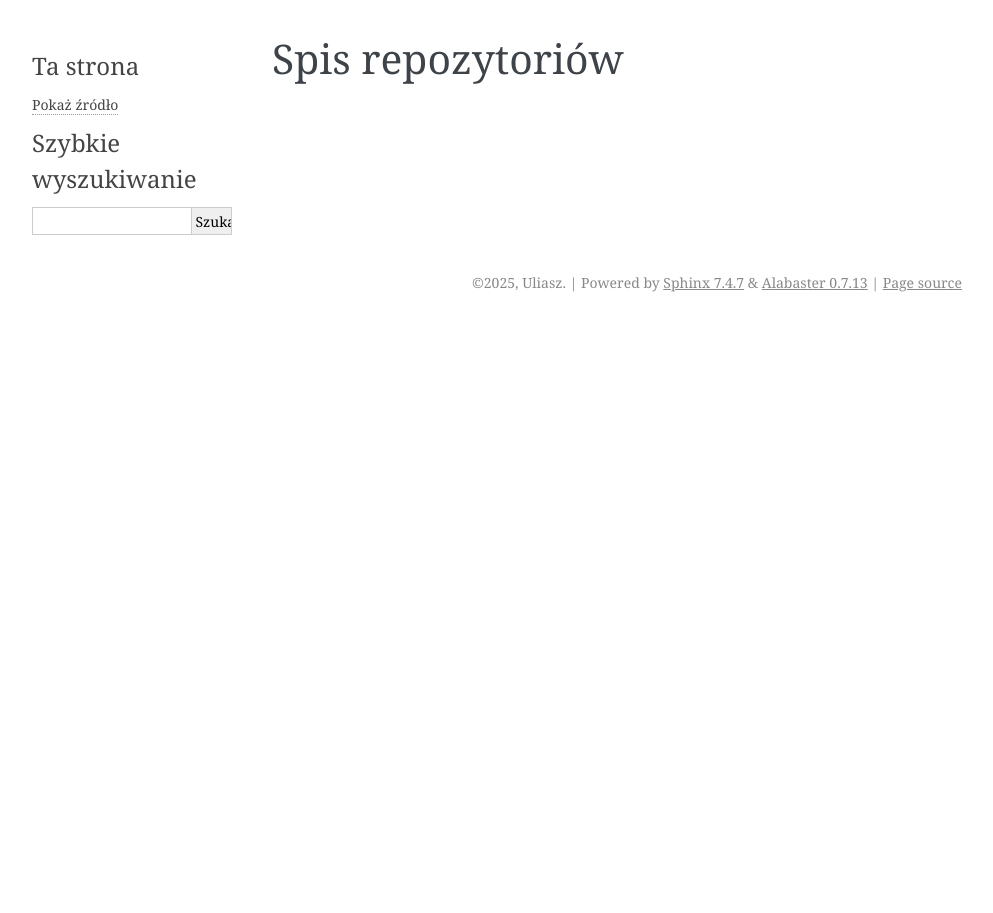
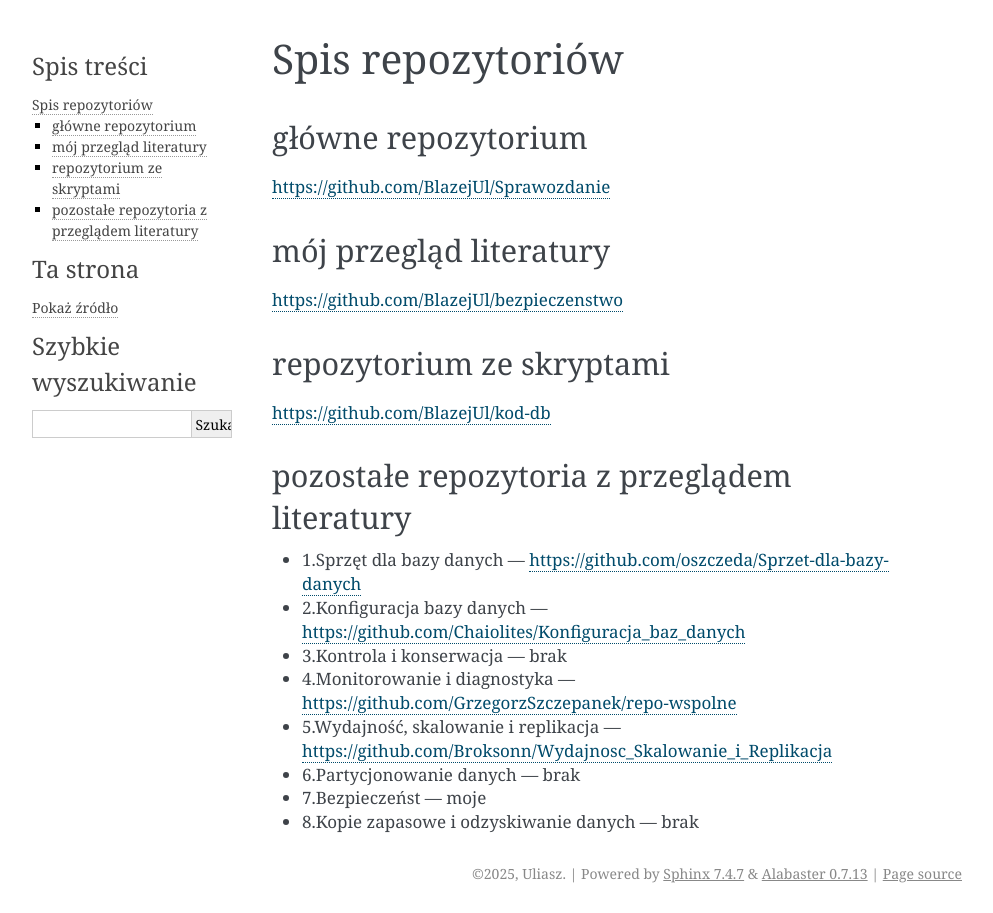
Before and after one commit to BlazejUl/Sprawozdanie, a Sphinx documentation site: the page built from Sprawozdanie-main/source/rozdzial5/index.rst, in a window 1280 px wide. Shown: the whole page, without its empty margins (148-1141 px from the left). Built offline with Sphinx 7.4.7, drawn with Linux system fonts in a browser that asks for light colours; pages that are not in the unit, such as notebooks, are missing from menus.

Commit message:
Update index.rst

```diff
--- a/Sprawozdanie-main/source/rozdzial5/index.rst
+++ b/Sprawozdanie-main/source/rozdzial5/index.rst
@@ -1,2 +1,29 @@
 Spis repozytoriów
 ==================
+
+główne repozytorium
+~~~~~~~~~~~~~~~~~~~~~~
+https://github.com/BlazejUl/Sprawozdanie
+
+
+mój przegląd literatury
+~~~~~~~~~~~~~~~~~~~~~~~~~~~~~~~~~~~~~~~~~~~~
+https://github.com/BlazejUl/bezpieczenstwo
+
+
+repozytorium ze skryptami
+~~~~~~~~~~~~~~~~~~~~~~~~~~~~~~~~~~~~~~~~~~~~
+https://github.com/BlazejUl/kod-db
+
+
+pozostałe repozytoria z przeglądem literatury
+~~~~~~~~~~~~~~~~~~~~~~~~~~~~~~~~~~~~~~~~~~~~~~~~
+
+- 1.Sprzęt dla bazy danych — https://github.com/oszczeda/Sprzet-dla-bazy-danych
+- 2.Konfiguracja bazy danych — https://github.com/Chaiolites/Konfiguracja_baz_danych
+- 3.Kontrola i konserwacja — brak
+- 4.Monitorowanie i diagnostyka — https://github.com/GrzegorzSzczepanek/repo-wspolne
+- 5.Wydajność, skalowanie i replikacja — https://github.com/Broksonn/Wydajnosc_Skalowanie_i_Replikacja
+- 6.Partycjonowanie danych — brak
+- 7.Bezpieczeńst — moje
+- 8.Kopie zapasowe i odzyskiwanie danych — brak
```
